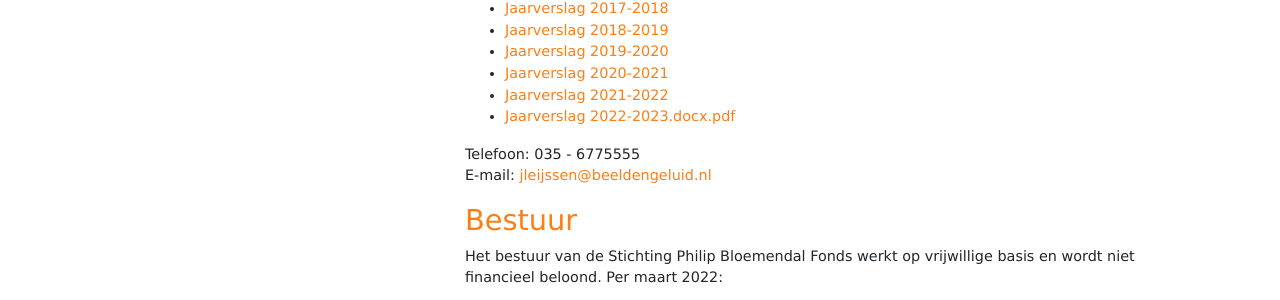
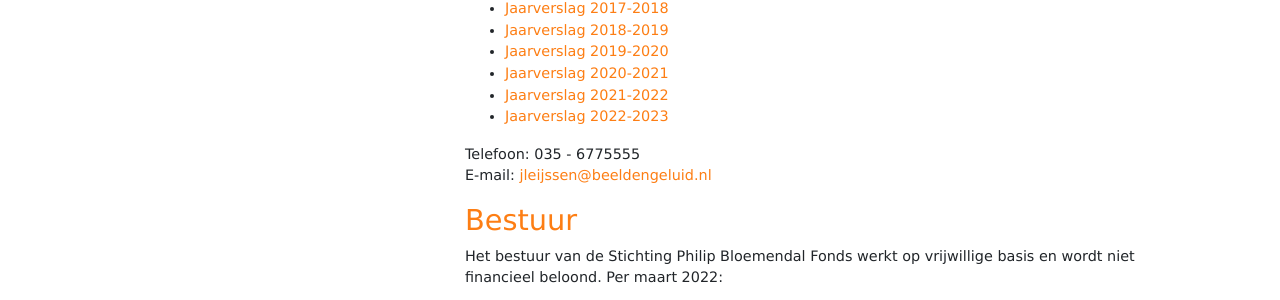
Before and after one commit to bloemendalprijs/bloemendalprijs.github.io, a Jekyll site: the page built from de-stichting.markdown, in a window 1280 px wide. Shown: the part 1151-1451 px from the top of the page. Built offline with Jekyll 4.4.1, drawn with Linux system fonts in a browser that asks for light colours.

Commit message:
Updated De Stichting

```diff
--- a/de-stichting.markdown
+++ b/de-stichting.markdown
@@ -48,7 +48,7 @@
 * [Jaarverslag 2019-2020](/uploads/PBP%20BESTUURSVERSLAG%202020.pdf)
 * [Jaarverslag 2020-2021](/uploads/Jaarverslag%20PBP%202021.pdf)
 * [Jaarverslag 2021-2022](/uploads/Verantwoording%202022%20bestuur%20Philip%20Bloemendal%20Prijs.docx)
-* [Jaarverslag 2022-2023.docx.pdf](/uploads/Jaarverslag%202022-2023.docx.pdf)
+* [Jaarverslag 2022-2023](/uploads/Jaarverslag%202022-2023.docx.pdf)
 
 
 Telefoon: 035 - 6775555
```
